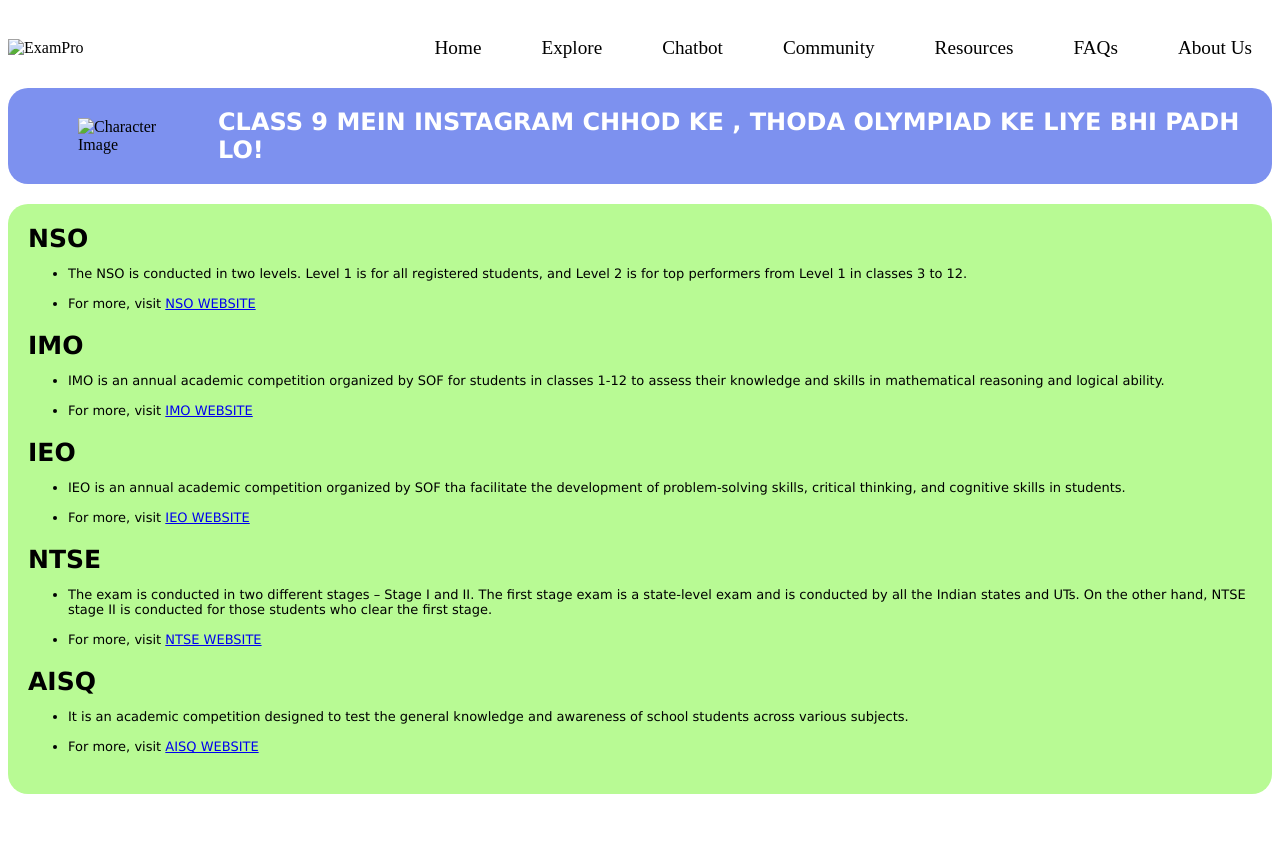
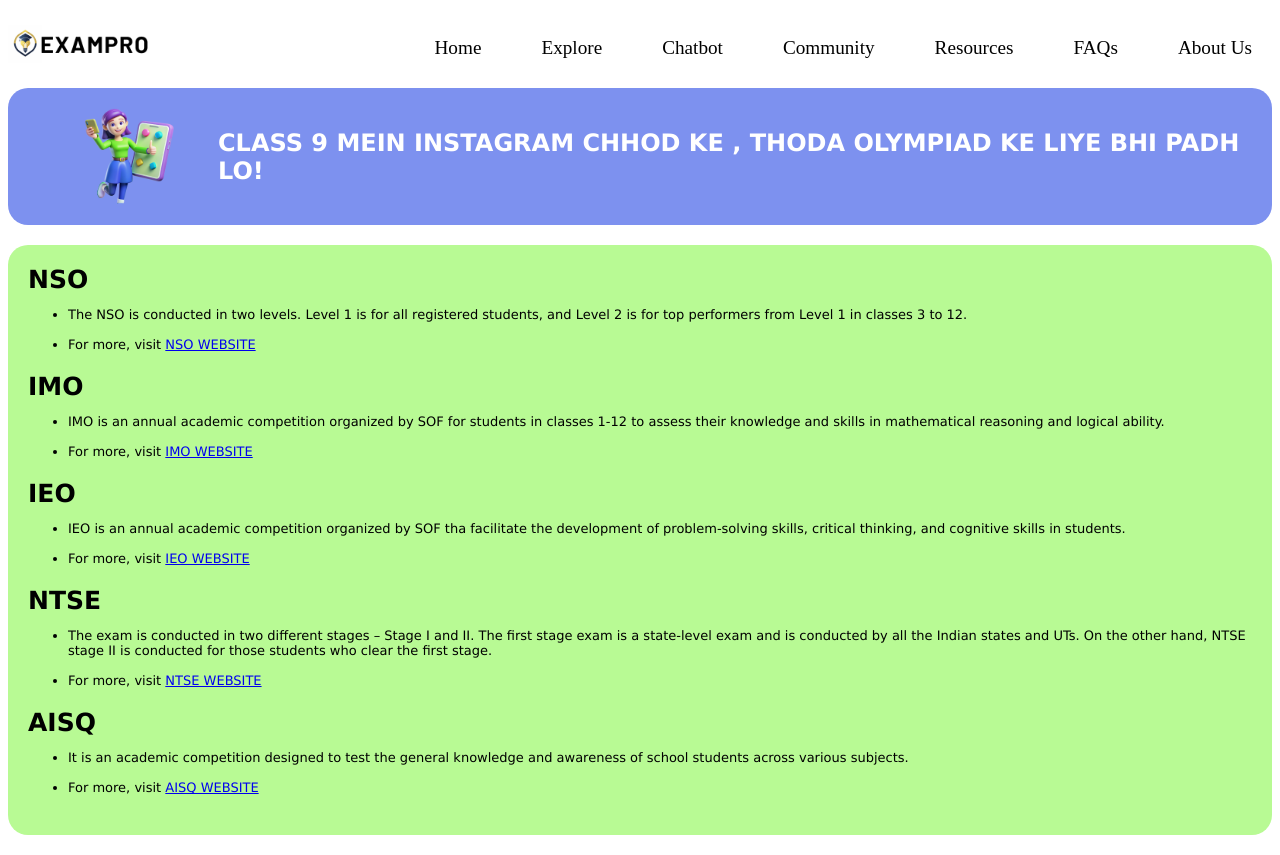
Before and after one commit to priyasinghh29/EXAMPRO, a plain HTML site: page pages/class9.html in a window 1280 px wide. Before the commit the page ends 814 px from the top, so only its background shows below. Drawn offline with Linux system fonts and the light colour scheme.

Commit message:
Update class9.html

```diff
--- a/pages/class9.html
+++ b/pages/class9.html
@@ -10,7 +10,7 @@
     <!--NAVBAR-->
     <nav class="navbar">
         <div class="logo">
-          <img src="logo (3).PNG" alt="ExamPro">
+          <img src="../assets/logo (3).PNG" alt="ExamPro">
         </div>
         <ul class="nav-links">
             <li><a href="../index.html"><span>Home</span></a></li>
@@ -23,7 +23,7 @@
         </ul>
       </nav>
       <section class="banner">
-        <img src="girl.png" alt="Character Image" class="banner-img">
+        <img src="../assets/girl.png" alt="Character Image" class="banner-img">
         <h1>CLASS 9 MEIN INSTAGRAM CHHOD KE , THODA OLYMPIAD KE LIYE BHI PADH LO!</h1>
     </section>
     <section class="content">
```
